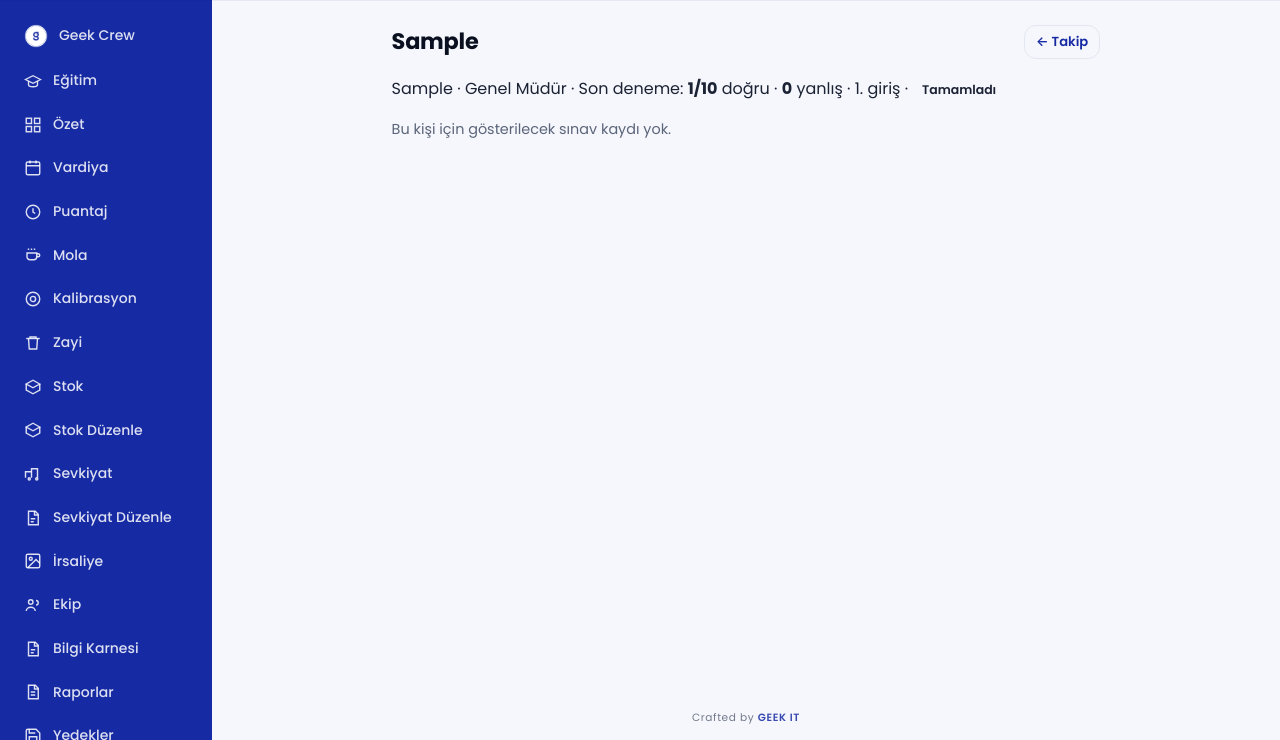
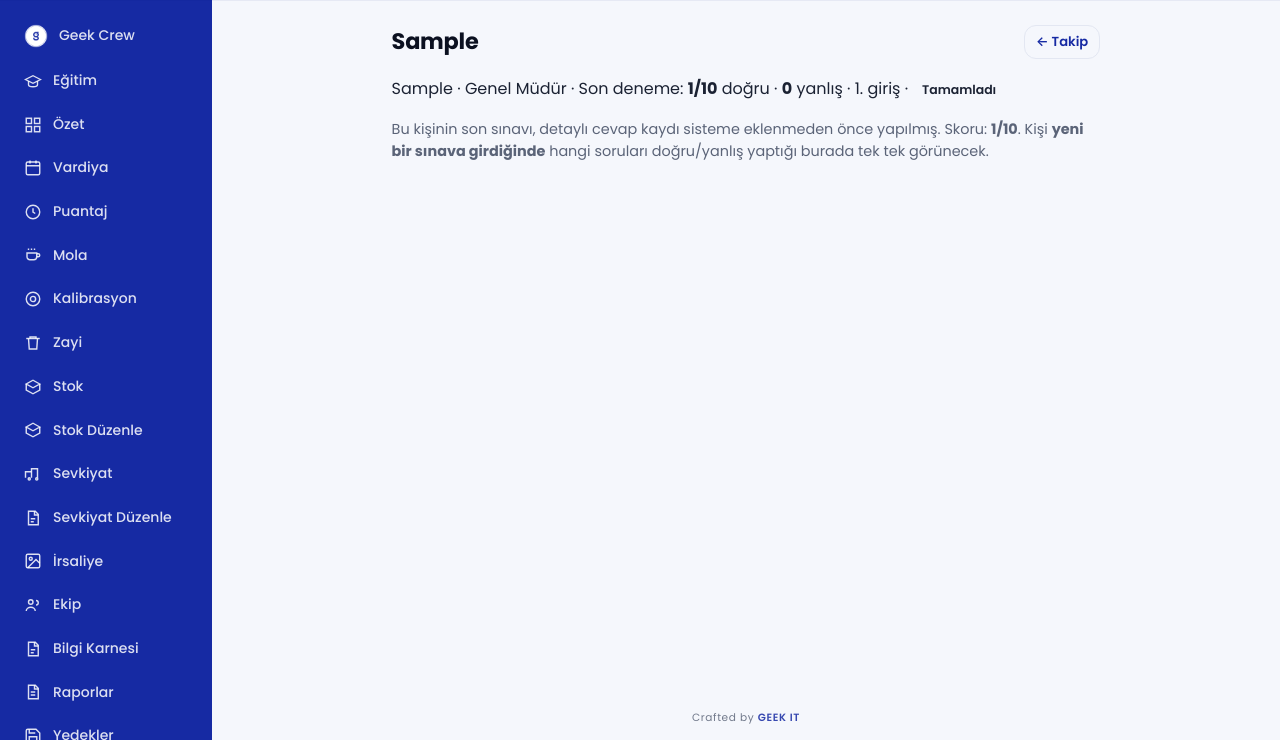
Before and after one commit to mCglawyer/GEEK-SON-SURUM, a Django app: page /egitim/yonetim/kisi/1/ in a window 1280 px wide. Shown: the part 60-800 px from the top of the page. Run offline with Django 5.2, Linux system fonts and the light colour scheme; a user stored in the database is signed in; tables that the repository leaves empty hold one stand-in row (values such as "Sample post").

Commit message:
geek crew genis tek sutun + egitim detay bos-kayit duzeltme

```diff
--- a/panel/templates/base.html
+++ b/panel/templates/base.html
@@ -16,7 +16,7 @@
   <link rel="preconnect" href="https://fonts.googleapis.com">
   <link rel="preconnect" href="https://fonts.gstatic.com" crossorigin>
   <link href="https://fonts.googleapis.com/css2?family=Poppins:wght@400;500;600;700&display=swap" rel="stylesheet">
-  <link rel="stylesheet" href="{% static 'css/app.css' %}?v=46">
+  <link rel="stylesheet" href="{% static 'css/app.css' %}?v=47">
   {% block extra_head %}{% endblock %}
 </head>
 <body{% if personel %} class="app"{% endif %}>
--- a/panel/templates/egitim_kisi_detay.html
+++ b/panel/templates/egitim_kisi_detay.html
@@ -35,8 +35,10 @@
     </div>
     {% endfor %}
   </div>
+  {% elif durum and durum.deneme %}
+  <p class="egitim-bos">Bu kişinin son sınavı, detaylı cevap kaydı sisteme eklenmeden önce yapılmış. Skoru: <b>{{ durum.son_puan }}/{{ soru_sayisi }}</b>. Kişi <b>yeni bir sınava girdiğinde</b> hangi soruları doğru/yanlış yaptığı burada tek tek görünecek.</p>
   {% else %}
-  <p class="egitim-bos">Bu kişi için gösterilecek sınav kaydı yok.</p>
+  <p class="egitim-bos">Bu kişi henüz sınava girmemiş.</p>
   {% endif %}
 </div>
 {% endblock %}
--- a/panel/views.py
+++ b/panel/views.py
@@ -2989,8 +2989,9 @@ def egitim_kisi_detay(request, pid):
     if personel.rol == Rol.MUDUR and kisi.sube_id not in [s.id for s in personel.sorumlu_subeler.all()]:
         return redirect('egitim_yonetim')
     durum = EgitimDurum.objects.filter(personel=kisi).first()
+    cevap_var = bool(durum and durum.son_cevaplar and durum.son_sorular)
     detay = []
-    if durum and durum.son_sorular:
+    if cevap_var:
         ids = [x for x in durum.son_sorular.split(',') if x.isdigit()]
         soru_map = {str(s.id): s for s in EgitimSoru.objects.filter(id__in=ids)}
         try:
@@ -3015,6 +3016,7 @@ def egitim_kisi_detay(request, pid):
         'kisi': kisi,
         'durum': durum,
         'detay': detay,
+        'cevap_var': cevap_var,
         'yanlis_sayi': yanlis_sayi,
         'soru_sayisi': EGITIM_SORU_SAYISI,
     })
--- a/static/css/app.css
+++ b/static/css/app.css
@@ -903,3 +903,11 @@ body.app .app-main, body.app .container { min-width:0; }
 .ed-et-dogru { background:var(--ok); color:#fff; }
 .ed-et-secilen { background:var(--brand); color:#fff; }
 .ed-bos { font-size:.8rem; color:var(--no); font-style:italic; }
+
+/* Geek Crew: geniş tek sütun + alt şube galerisi */
+.gs-wrap { max-width:960px; }
+.gs-subeler { margin-top:2rem; }
+.gs-subeler-bas { font-weight:600; margin-bottom:.8rem; font-size:1.05rem; }
+.gs-sube-serit { display:grid; grid-template-columns:repeat(auto-fill, minmax(180px, 1fr)); gap:1rem; overflow:visible; }
+.gs-sube-kart { width:auto; flex-direction:column; }
+.gs-sube-foto { height:130px; }
```
Also changed, not shown: panel/templates/g_sosyal.html (+4 -8 lines).
